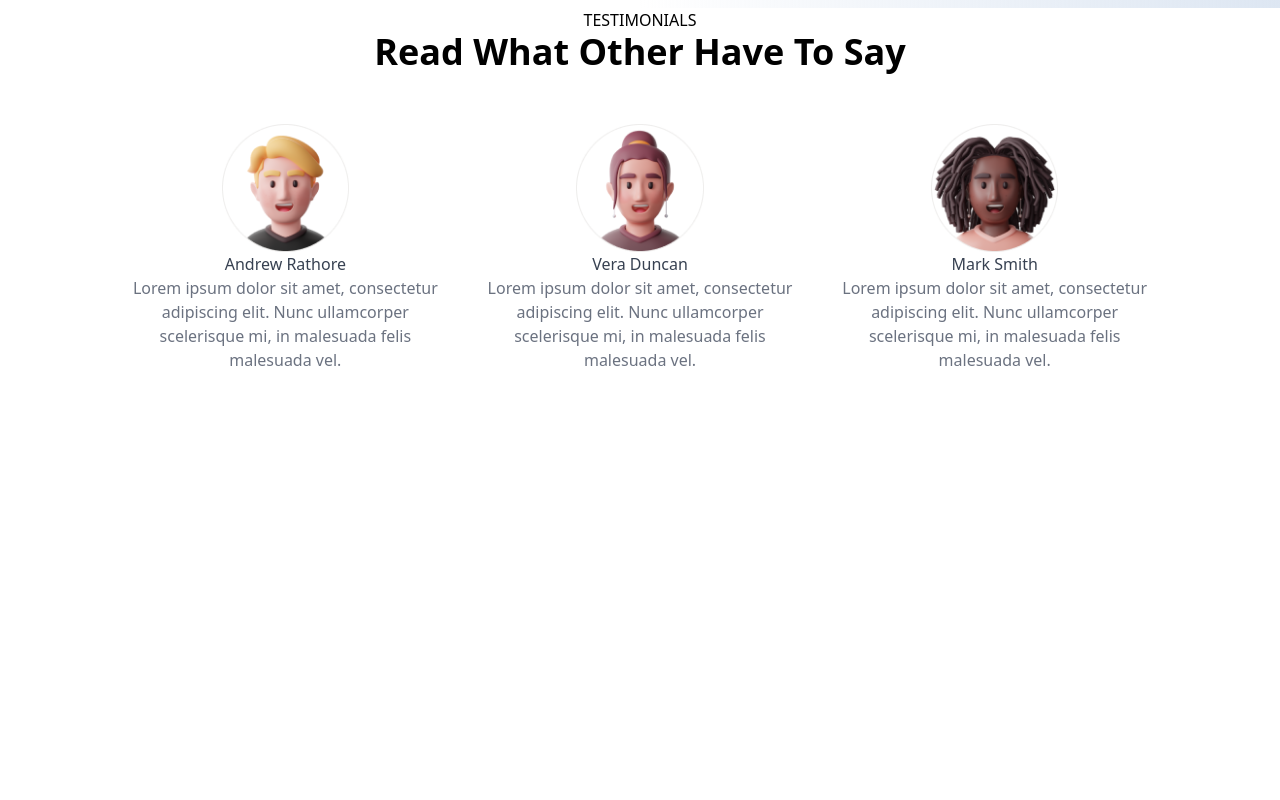
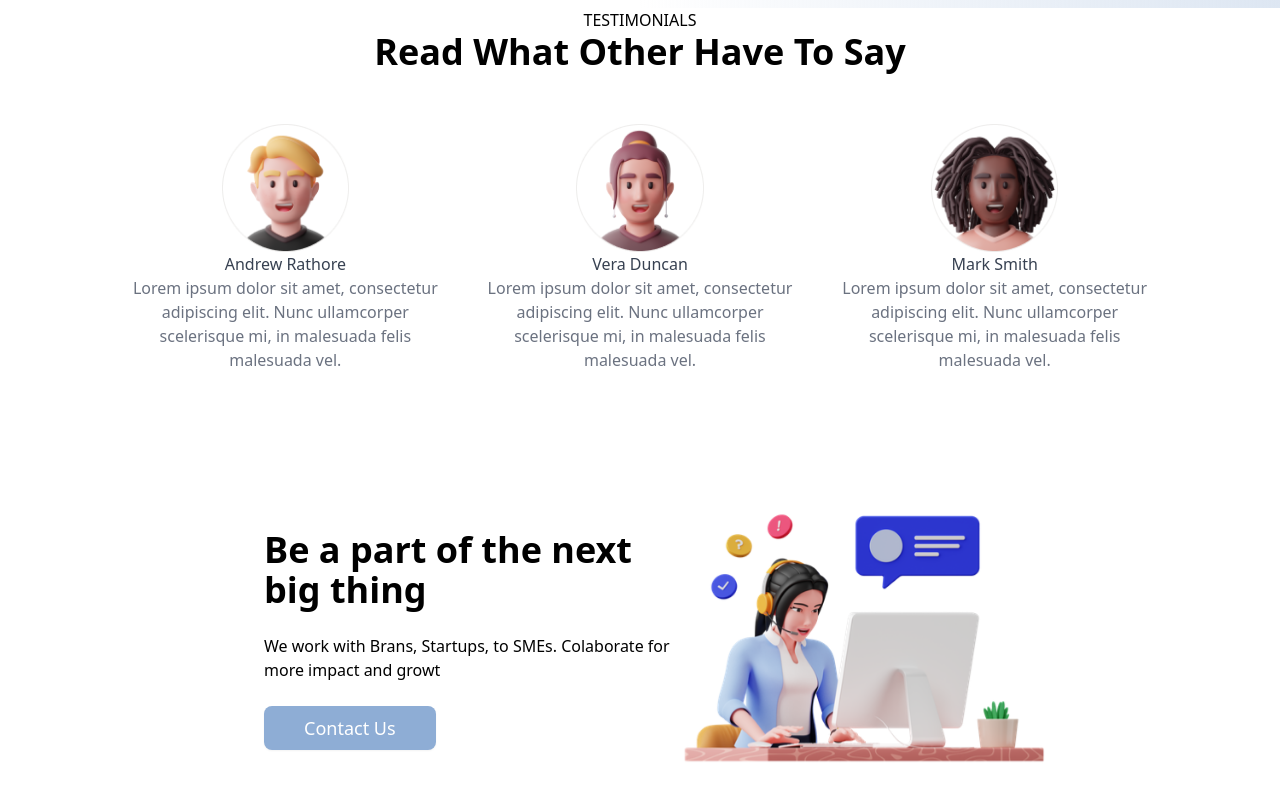
Before and after one commit to Darkace01/digital-agency, a Next.js app: page / in a window 1280 px wide. Shown: the part 1748-2548 px from the top of the page. Before the commit the page ends 2172 px from the top, so only its background shows below. Built offline with nearby package versions, Linux system fonts and the light colour scheme.

Commit message:
Contact section

```diff
--- a/components/Branding.tsx
+++ b/components/Branding.tsx
@@ -1,13 +1,23 @@
 import Image from 'next/image';
 import { ArrowDownIcon, ArrowRightIcon } from '@heroicons/react/outline';
+import Button from './Button';
 
 interface Props {
   title: string;
   subtitle?: string;
   image?: string;
   reverse?: boolean;
+  useButton?: boolean;
+  buttonText?: string;
 }
-function Branding({ title, subtitle, image, reverse }: Props) {
+function Branding({
+  title,
+  subtitle,
+  image,
+  reverse,
+  useButton = false,
+  buttonText,
+}: Props) {
   return (
     <div
       className={` flex flex-col md:${
@@ -18,8 +28,14 @@ function Branding({ title, subtitle, image, reverse }: Props) {
         <h1 className='font-bold text-4xl text-center md:text-left'>{title}</h1>
         <p className='text-center md:text-left'>{subtitle}</p>
         <div className='flex justify-center md:justify-start'>
-          <ArrowDownIcon className='h-5 w-5 md:hidden' />
-          <ArrowRightIcon className='h-5 w-5 hidden md:inline' />
+          {useButton ? (
+            <Button title={`${buttonText}`} />
+          ) : (
+            <>
+              <ArrowDownIcon className='h-5 w-5 md:hidden' />
+              <ArrowRightIcon className='h-5 w-5 hidden md:inline' />
+            </>
+          )}
         </div>
       </div>
       <div className='flex justify-center md:max-w-lg'>
--- a/pages/index.tsx
+++ b/pages/index.tsx
@@ -40,6 +40,16 @@ const Home: NextPage = () => {
         <section>
           <TestimonialRow />
         </section>
+        <section>
+          <Branding
+            title='Be a part of the next big thing'
+            image='/asset/customer-support.png'
+            reverse={false}
+            subtitle='We work with Brans, Startups, to SMEs. Colaborate for more impact and growt'
+            useButton={true}
+            buttonText='Contact Us'
+          />
+        </section>
       </main>
     </div>
   );
```
